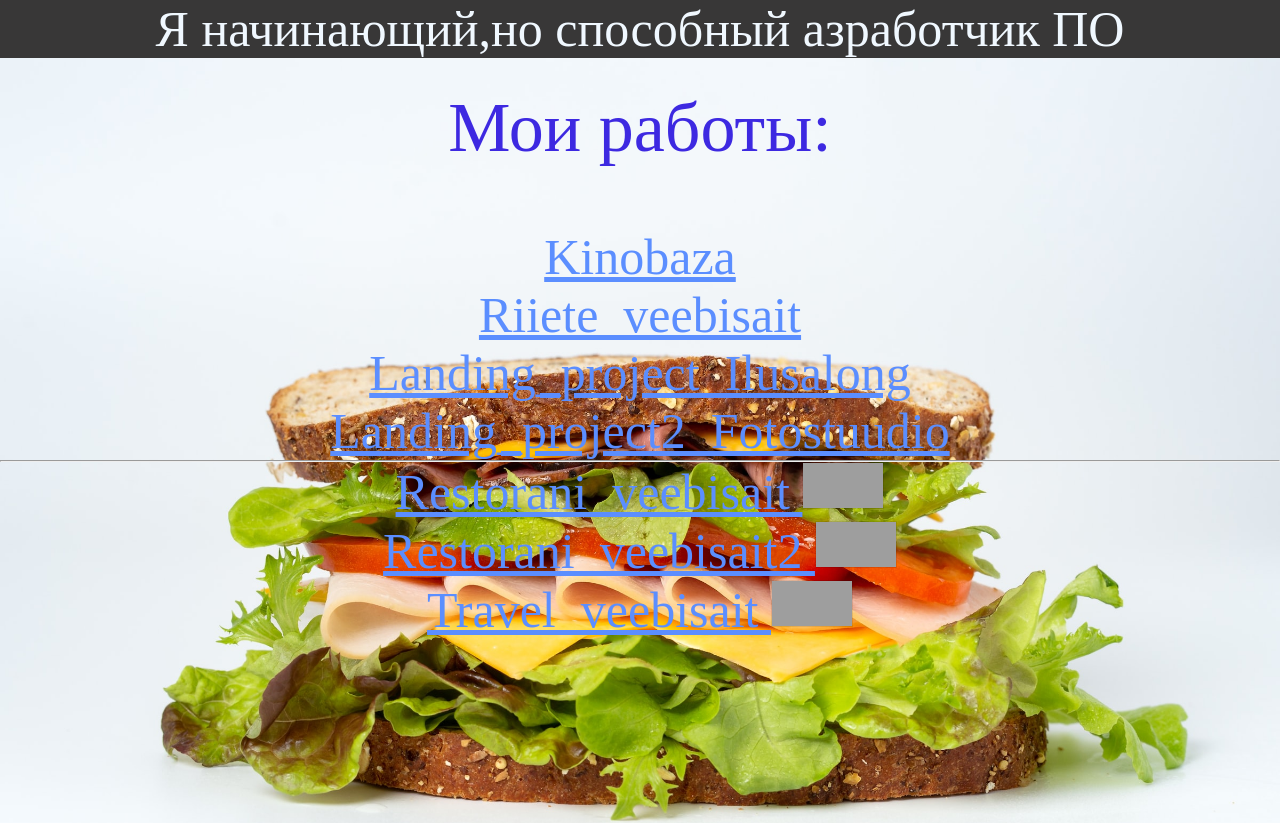
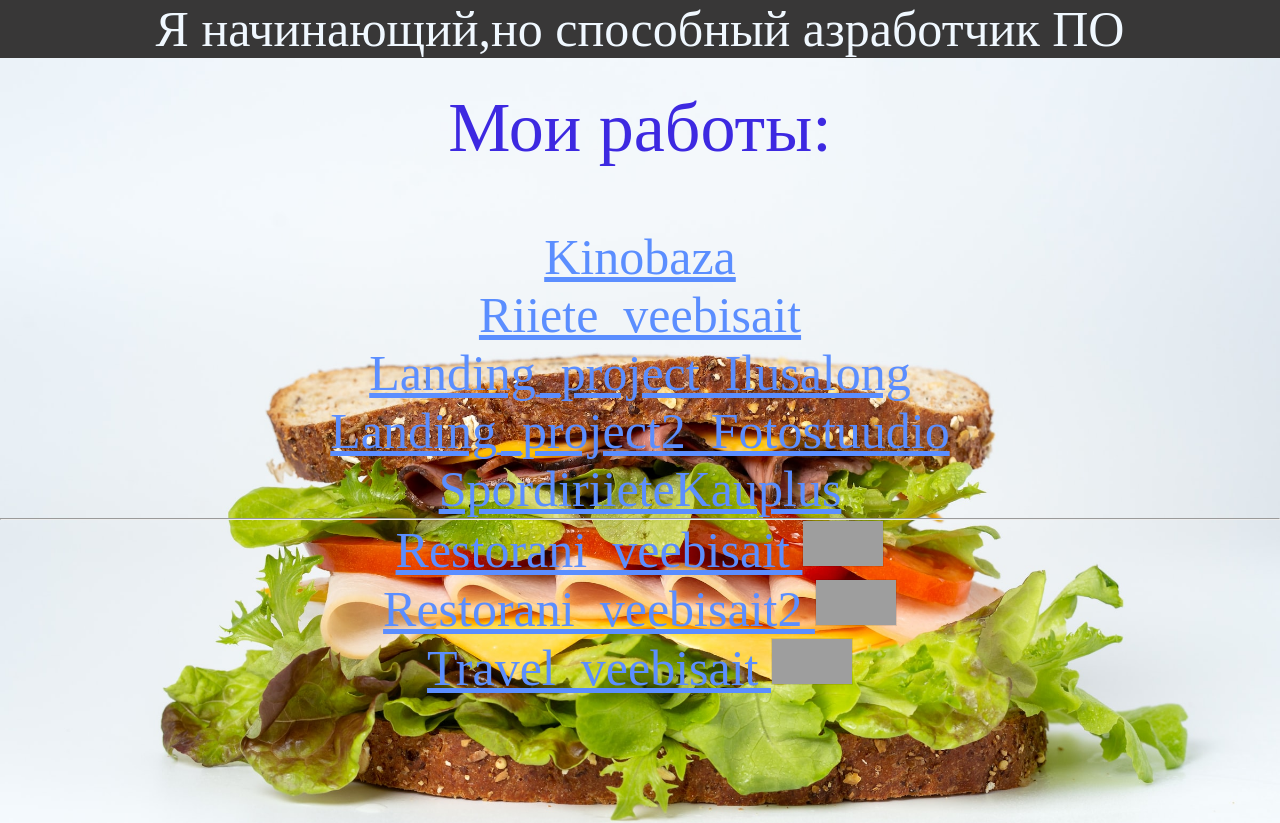
Before and after one commit to Snus292/Snus292.github.io, a plain HTML site: page index.html in a window 1280 px wide. Shown: the top 823 px of the page. Drawn offline with Linux system fonts and the light colour scheme; grey boxes are pictures that could not be loaded.

Commit message:
Add files via upload

```diff
--- a/index.html
+++ b/index.html
@@ -15,6 +15,7 @@
             <a href="/Site/html/index.html">Riiete_veebisait</a>
             <a href="/Landing_project/js/index.html">Landing_project_Ilusalong</a>
             <a href="/LandingProject_PhotoStudia/js/index.html">Landing_project2_Fotostuudio</a>
+            <a href="/Site/html/index.html">SpordiriieteKauplus</a>
             <hr><a href="">Restorani_veebisait
                 <iframe style="border: 1px solid rgba(0, 0, 0, 0.1);" width="80" height="45" src="https:/www.figma.com/embed?embed_host=share&url=https%3A%2F%2Fwww.figma.com%2Ffile%2FjmtG0EEdxBSWqtDfKmSef5%2F1%3Fnode-id%3D0%253A1%26t%3DYh9Wlm1pDW5ca1h1-1" allowfullscreen>
                 </iframe>
```
